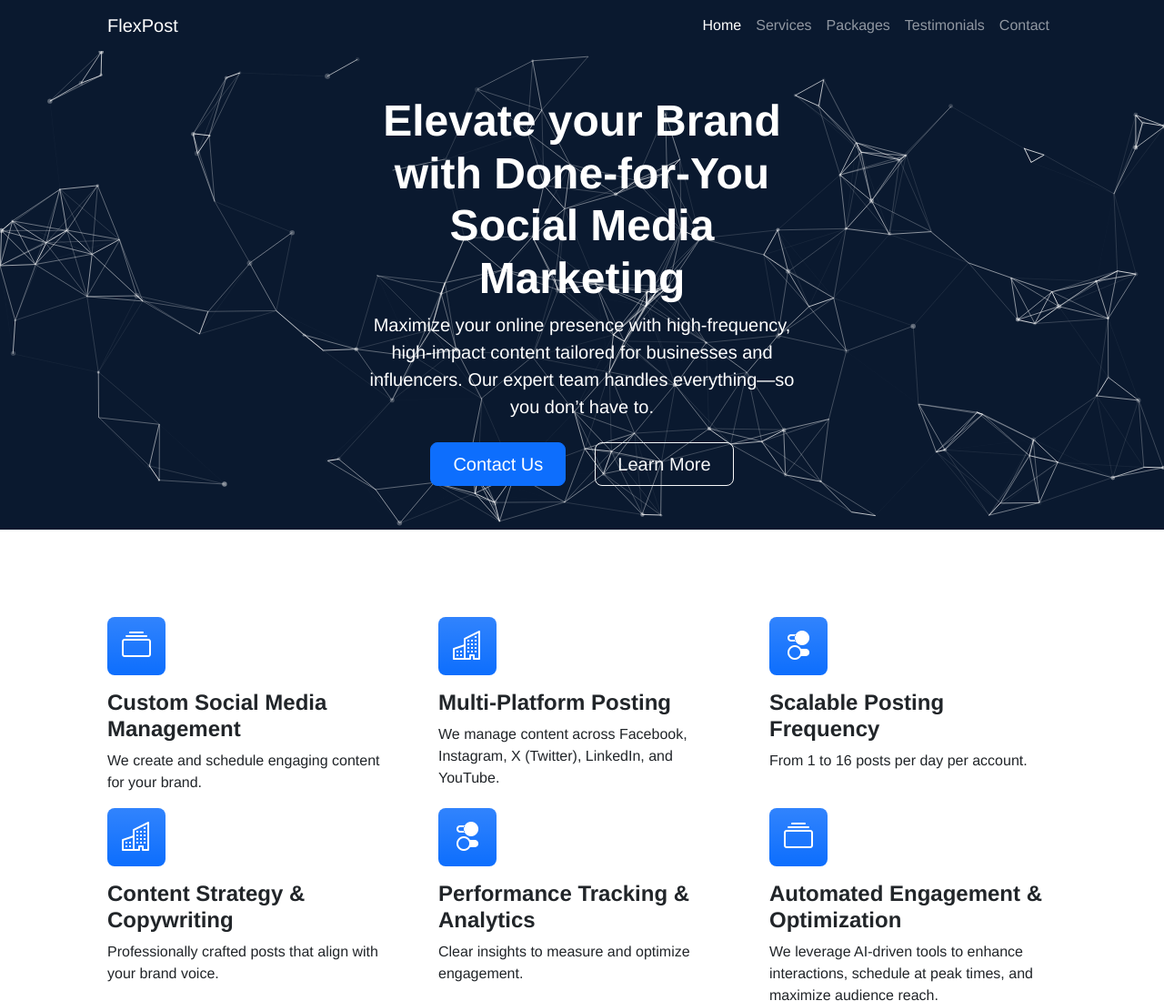
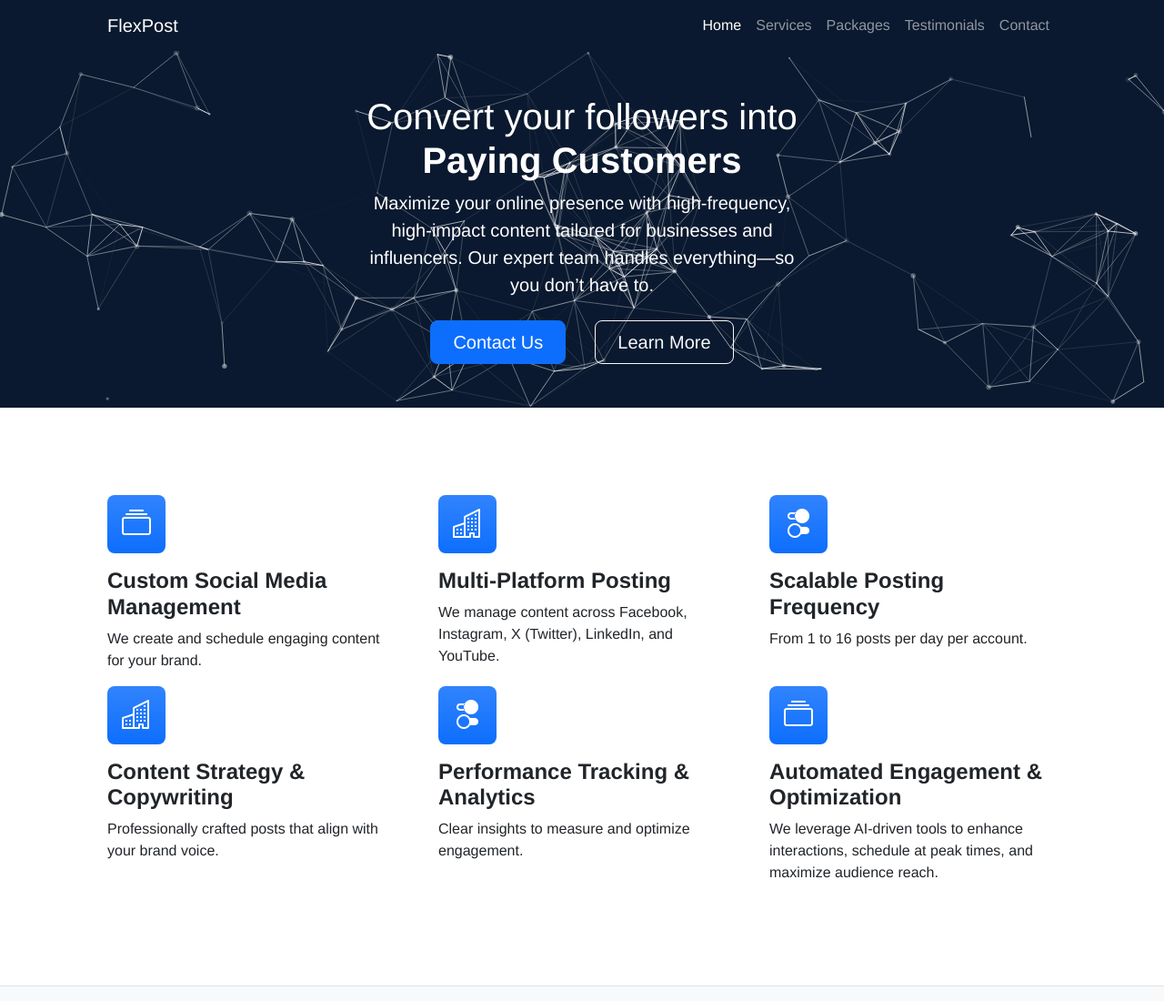
Before and after one commit to lmnitzsche/bootstrap-particles-dorkly, a plain HTML site: page index.html in a window 1280 px wide. Shown: the top 1100 px of the page at 91% size. Drawn offline with nearby package versions, Linux system fonts and the light colour scheme.

Commit message:
Update index.html

```diff
--- a/index.html
+++ b/index.html
@@ -38,7 +38,7 @@
                     <div class="row gx-5 justify-content-center">
                         <div class="col-lg-6">
                             <div class="text-center my-5">
-                                <h1 class="display-5 fw-bolder text-white mb-2">Elevate your Brand with Done-for-You Social Media Marketing</h1>
+                                <h1 class="text-white mb-2">Convert your followers into <strong>Paying Customers</strong></h1>
                                 <p class="lead text-white mb-4">Maximize your online presence with high-frequency, high-impact content tailored for businesses and influencers. Our expert team handles everything—so you don’t have to.</p>
                                 <div class="d-grid gap-3 d-sm-flex justify-content-sm-center">
                                     <a class="btn btn-primary btn-lg px-4 me-sm-3" href="#form">Contact Us</a>
```
